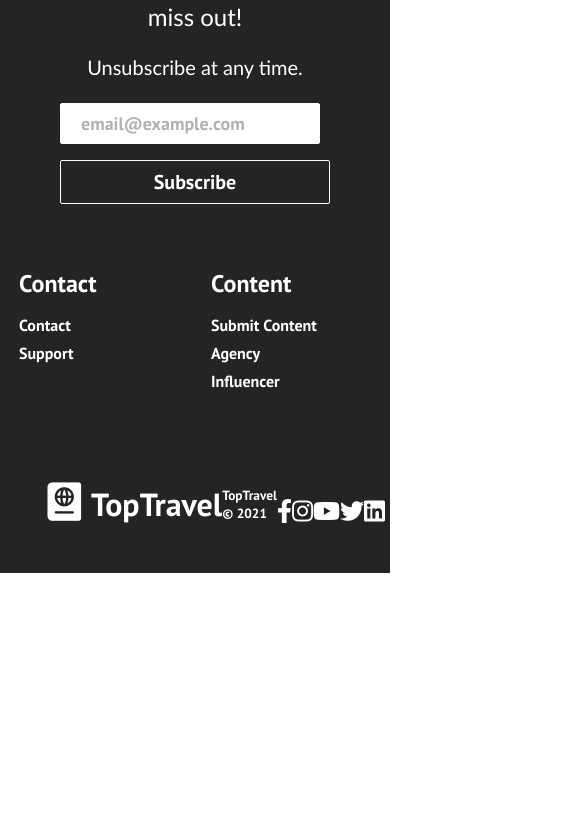
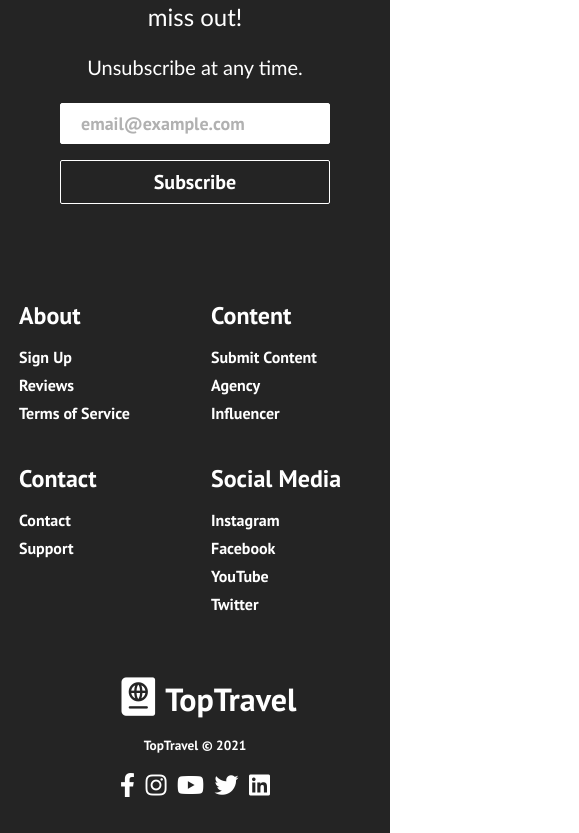
Before and after one commit to rosenbergmichael/react-app-april-2021, a React (Create React App) app: page / in a window 390 px wide. Shown: the part 3201-4034 px from the top of the page, 579 px wide, since content can reach past the window. Before the commit the page ends 3774 px from the top, so only its background shows below. Built offline with nearby package versions, Linux system fonts and the light colour scheme.

Commit message:
in Footer.css add styling for media query

```diff
--- a/src/components/Footer.css
+++ b/src/components/Footer.css
@@ -140,3 +140,27 @@
   color: #fff;
   margin-bottom: 16px;
 }
+
+@media screen and (max-width: 820px) {
+  .footer-links {
+    padding-top: 2rem;
+  }
+
+  .footer-input {
+    width: 100%;
+  }
+
+  .btn {
+    width: 100%;
+  }
+
+  .footer-link-wrapper {
+    flex-direction: column;
+  }
+
+  .social-media-wrap {
+    flex-direction: column;
+  }
+
+
+}
```
